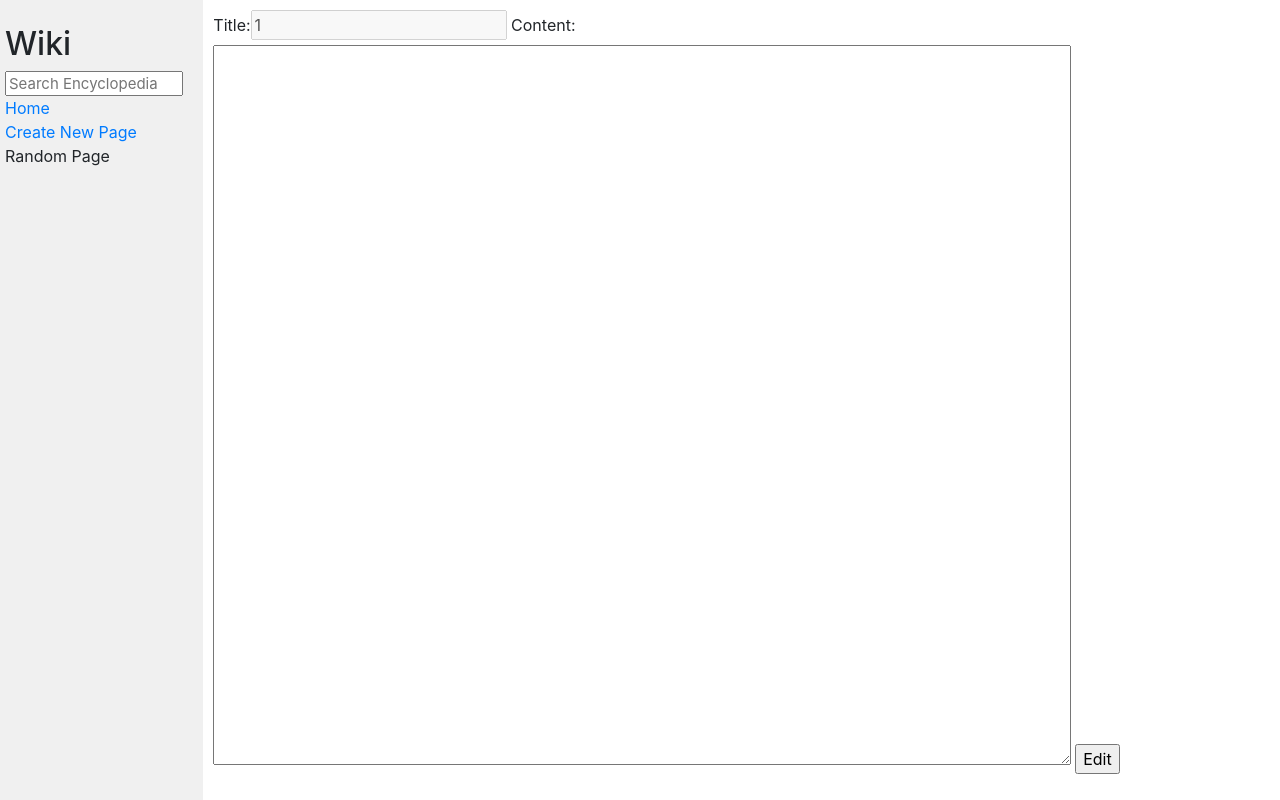
After one commit to Steve09012004/cs50-wiki-clone, a Django app: page /edit/1 in a window 1280 px wide. The commit adds this page. Run offline with Django 3.2, Linux system fonts and the light colour scheme; some libraries are stand-ins or nearby versions.

Commit message:
Adding page editing functionality

```diff
--- /dev/null
+++ b/encyclopedia/templates/encyclopedia/edit.html
@@ -0,0 +1,12 @@
+{% extends 'encyclopedia/layout.html' %}
+{% block title %}Edit Page{% endblock %}
+
+{% block body %}
+
+<form action="{% url 'encyclopedia:edit' name %}" method="post">
+    {% csrf_token %}
+    {{form}}
+    <input type="submit" value="Edit">
+</form>
+
+{% endblock %}
--- a/encyclopedia/templates/encyclopedia/view.html
+++ b/encyclopedia/templates/encyclopedia/view.html
@@ -1,6 +1,8 @@
 {% extends 'encyclopedia/layout.html' %}
 {% block title %}{{title}}{% endblock %}
 
+
 {% block body %}
+<a href="{% url 'encyclopedia:edit' title %}">Editar Página</a><br>
 {{view}}
 {% endblock %}
--- a/encyclopedia/urls.py
+++ b/encyclopedia/urls.py
@@ -7,5 +7,6 @@ app_name = "encyclopedia"
 urlpatterns = [
     path("", views.index, name="index"),
     path('add', views.add, name="add"),
+    path('edit/<str:name>', views.edit, name="edit"),
     path("<str:name>", views.view, name="view")
 ]
--- a/encyclopedia/util.py
+++ b/encyclopedia/util.py
@@ -27,6 +27,15 @@ def save_entry(title, content):
     return True
 
 
+def edit_entry(title, content):
+
+    filename = f"entries/{title}.md"
+    if default_storage.exists(filename):
+        default_storage.delete(filename)
+        default_storage.save(filename, ContentFile(content))
+
+
+
 def get_entry(title):
     """
     Retrieves an encyclopedia entry by its title. If no such
--- a/encyclopedia/views.py
+++ b/encyclopedia/views.py
@@ -8,6 +8,16 @@ from . import util
 class newForm(forms.Form):
     title = forms.CharField(label="Page_Title", max_length=150)
     content = forms.CharField(label="Content", max_length=5000, widget=forms.Textarea(attrs={'rows': 10, 'cols':60}))
+
+class editForm(forms.Form):
+    title = forms.CharField(label='Title', max_length=100)
+    content = forms.CharField(label='Content', max_length=5000, widget=forms.Textarea(attrs={'rows': 10, 'cols':60}))
+
+    def __init__(self, *args, name=None, content = None, **kwargs):
+        super().__init__(*args, **kwargs)
+        self.fields['title'].initial = name
+        self.fields['title'].disabled = True
+        self.fields['content'].initial = content
 
 
 def index(request):
@@ -68,3 +78,29 @@ def add(request):
         return render(request, "encyclopedia/add.html", {
             "form":form
         })
+
+
+def edit(request, name):
+
+    content = util.get_entry(name)
+    if request.method == 'POST':
+
+        form = editForm(request.POST, name = name, content=content)
+
+
+        if form.is_valid():
+
+            title = form.cleaned_data['title']
+            content = form.cleaned_data['content']
+
+            util.edit_entry(title, content)
+
+
+
+
+    form = editForm(name = name, content = content)
+    return render(request, "encyclopedia/edit.html", {
+        'form':form,
+        'name':name
+
+    })
```
Also changed, not shown: entries/Havard Course.md (added, +1 -0 lines).
